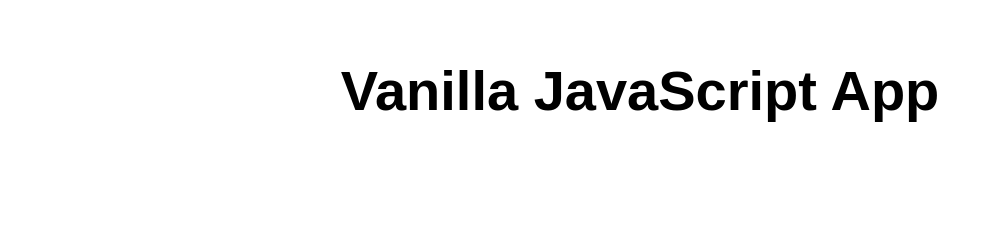
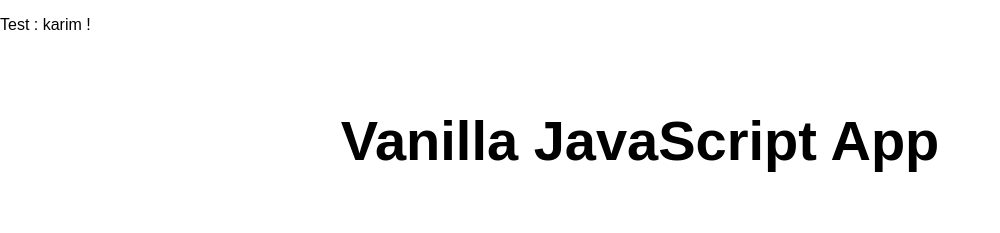
Before and after one commit to klimoz/web-app_karim, a website: page src/index.html in a window 1280 px wide. Shown: the whole page, without its empty margins (0-1000 px from the left). Drawn offline with Linux system fonts and the light colour scheme.

Commit message:
Update index.html

```diff
--- a/src/index.html
+++ b/src/index.html
@@ -5,9 +5,9 @@
   <meta charset="UTF-8">
   <meta name="viewport" content="width=device-width, initial-scale=1.0">
   <link rel="stylesheet" href="styles.css">
-  <title>Vanilla JavaScript App</title>
+  <title>Bienvenue sur mon premier site Azure 🎉</title>
 </head>
-
+<p>Test : karim !</p>
 <body>
   <main>
     <h1>Vanilla JavaScript App</h1>
```
